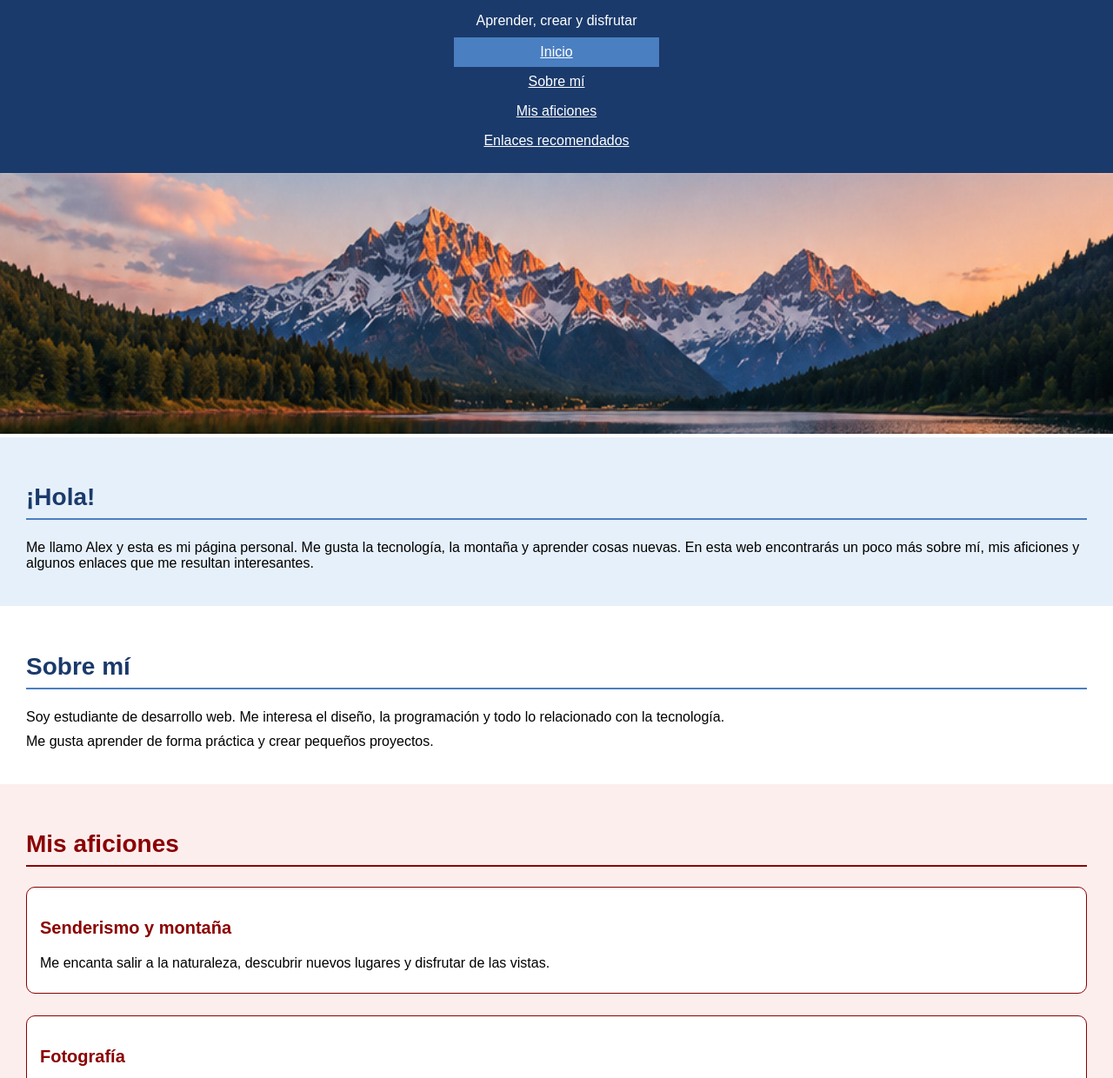
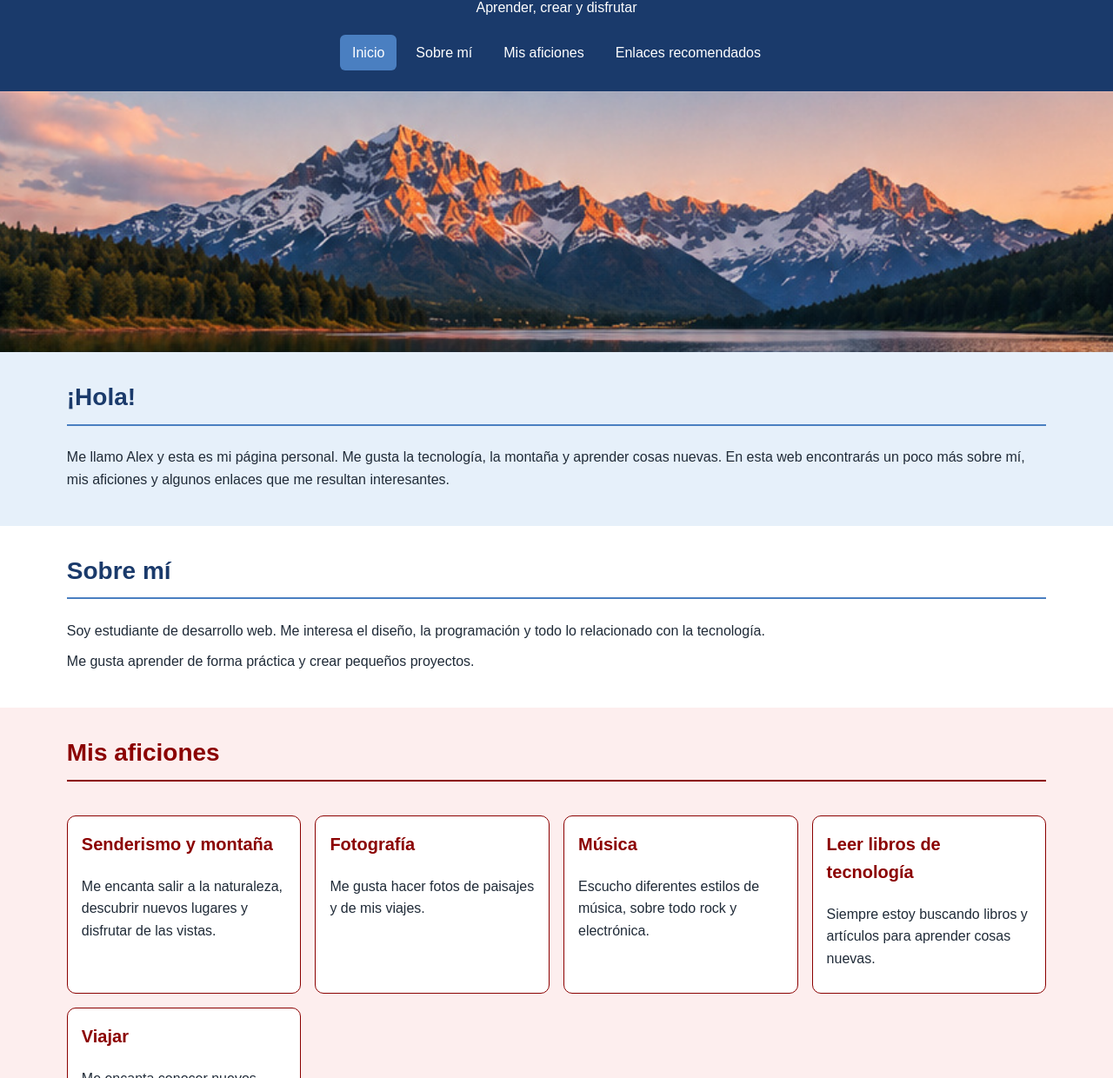
Before and after one commit to tiburciov1234-collab/session2-css, a plain HTML site: page index.html in a window 1280 px wide. Shown: the part 85-1325 px from the top of the page at 87% size. Drawn offline with Linux system fonts and the light colour scheme.

Commit message:
correcto

```diff
--- a/style.css
+++ b/style.css
@@ -1,88 +1,161 @@
+* {
+    box-sizing: border-box;
+}
+
 body {
+    margin: 0;
     font-family: Arial, sans-serif;
+    line-height: 1.6;
+    color: #202b38;
+    background-color: #f5f7fa;
+}
+
+header,
+footer {
+    background-color: #1a3a6b;
+    color: white;
+    text-align: center;
+    padding: 24px;
+}
+
+header h1 {
     margin: 0;
 }
+
+header p {
+    margin: 6px 0 18px;
+}
+
+header nav {
+    display: flex;
+    flex-wrap: wrap;
+    justify-content: center;
+    gap: 8px;
+}
+
+header nav a {
+    color: white;
+    text-decoration: none;
+    padding: 8px 14px;
+    border-radius: 6px;
+}
+
+header nav a:hover,
+header nav a:focus-visible,
+header nav a:first-child {
+    background-color: #4a7fc1;
+}
+
+img {
+    display: block;
+    width: 100%;
+    height: 300px;
+    object-fit: cover;
+}
+
 section {
-    padding: 30px;
+    padding: 30px clamp(20px, 6vw, 80px);
 }
+
 h2 {
     font-size: 28px;
     padding-bottom: 8px;
+    margin-top: 0;
 }
+
 p {
     font-size: 16px;
     margin: 10px 0;
 }
-img {
-    width: 100%;
-    height: 300px;
-}
-header, footer {
-    background-color: #1a3a6b;
-    color: white;
-    text-align: center;
-    padding: 20px;
-}
-header nav a {
-    display: block;
-    width: 220px;
-    margin: 0 auto;
-    color: white;
-    padding: 8px;
-}
-header nav a:first-child {
-    background-color: #4a7fc1;
-}
+
 #inicio {
     background-color: #e6f0fa;
 }
-#inicio h2 {
-    color: #1a3a6b;
-    border-bottom: 2px solid #4a7fc1;
-}
-#sobre-mi {
-    background-color: white;
-}
+
+#inicio h2,
 #sobre-mi h2 {
     color: #1a3a6b;
     border-bottom: 2px solid #4a7fc1;
 }
+
+#sobre-mi {
+    background-color: white;
+}
+
 #aficiones {
     background-color: #fdeeee;
 }
+
+#aficiones h2,
+#aficiones h3 {
+    color: #8b0000;
+}
+
 #aficiones h2 {
-    color: #8b0000;
     border-bottom: 2px solid #8b0000;
 }
+
 #aficiones h3 {
-    color: #8b0000;
     font-size: 20px;
+    margin-top: 0;
 }
+
 #enlaces {
     background-color: #eaf6ea;
 }
+
 #enlaces h2 {
     color: #1b5e20;
     border-bottom: 2px solid #1b5e20;
 }
+
 #enlaces a {
     color: #2e7d32;
     font-weight: bold;
 }
-.caja-aficion {
-    background-color: white;
-    border: 1px solid #8b0000;
-    border-radius: 10px;
-    padding: 15px;
-    margin-bottom: 25px;
-}
+
+.caja-aficion,
 .caja-enlace {
     background-color: white;
+    border-radius: 10px;
+    padding: 16px;
+}
+
+.caja-aficion {
+    border: 1px solid #8b0000;
+}
+
+.caja-enlace {
     border: 1px solid #2e7d32;
-    border-radius: 10px;
-    padding: 15px;
-    margin-bottom: 10px;
 }
-.caja-aficion p, .caja-enlace p {
-    color: black;
+
+.caja-aficion p,
+.caja-enlace p {
+    color: #202b38;
 }
+
+#aficiones,
+#enlaces {
+    display: grid;
+    grid-template-columns: repeat(auto-fit, minmax(min(100%, 260px), 1fr));
+    gap: 16px;
+}
+
+#aficiones h2,
+#enlaces h2 {
+    grid-column: 1 / -1;
+}
+
+footer {
+    padding: 18px;
+}
+
+@media (max-width: 480px) {
+    header {
+        padding: 20px 14px;
+    }
+
+    img {
+        height: 220px;
+    }
+}
```
